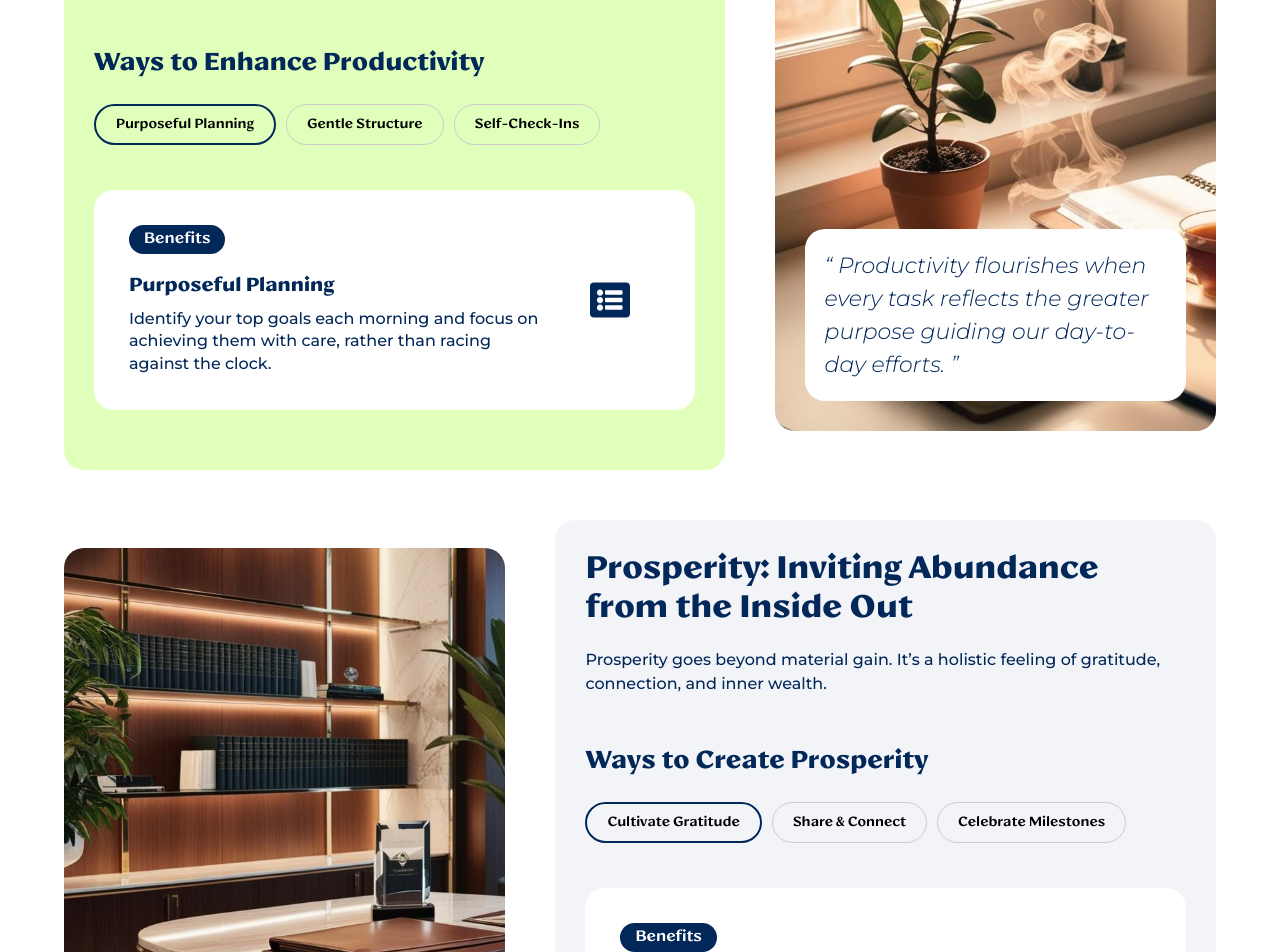
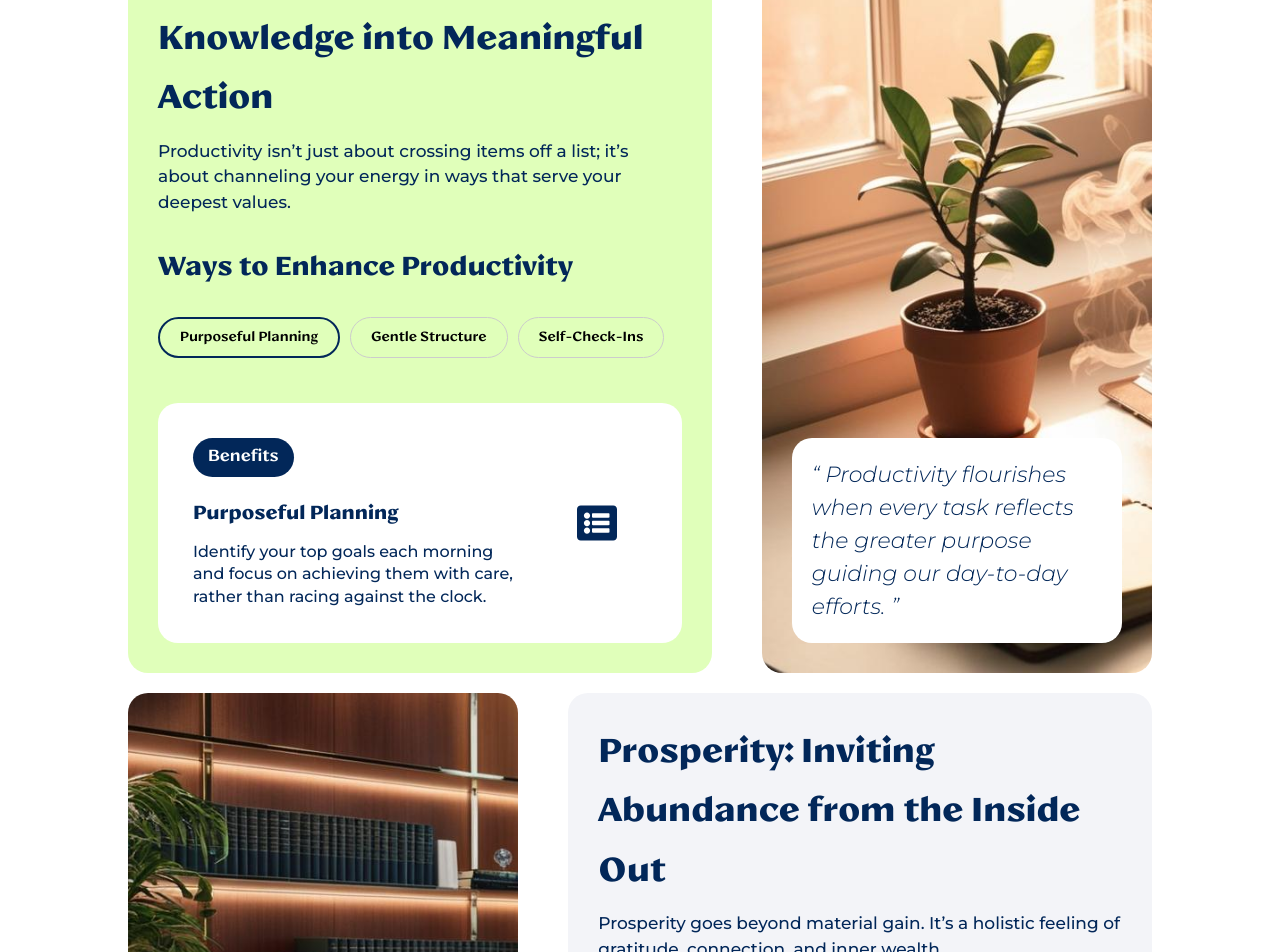
Before and after one commit to sidhartha8011/onelifewellnessv1, a React (Vite) app: page /why-it-matters in a window 1280 px wide. Shown: the part 1300-2252 px from the top of the page. Built offline with nearby package versions, Linux system fonts and the light colour scheme.

Commit message:
updated cards section

```diff
--- /dev/null
+++ b/src/components/Cards.jsx
@@ -0,0 +1,27 @@
+import React from 'react';
+
+const Cards = () => {
+  return (
+    <div className="olw-stack-cares-container">
+      <ul className="olw-stack-cares-cards">
+        <li className="olw-stack-cares-card" id="card1">
+          <div className="olw-stack-cares-card-body">
+            <h2>Card 1</h2>
+          </div>
+        </li>
+        <li className="olw-stack-cares-card" id="card2">
+          <div className="olw-stack-cares-card-body">
+            <h2>Card 2</h2>
+          </div>
+        </li>
+        <li className="olw-stack-cares-card" id="card3">
+          <div className="olw-stack-cares-card-body">
+            <h2>Card 3</h2>
+          </div>
+        </li>
+      </ul>
+    </div>
+  );
+};
+
+export default Cards;
--- a/src/components/OLWHero.jsx
+++ b/src/components/OLWHero.jsx
@@ -24,7 +24,7 @@ const OLWHero = ({ heading, subHeading, fontSize }) => {
           variants={fadeInUp}
           style={{ fontSize }}
         >
-          <LinearGradient gradient={['to left', '#BDF779 ,#022759']}  fallbackColor="black"  ><span className='font-weight-bold'>  {heading}</span>
+          <LinearGradient gradient={['to left',  '#AADB71 ,#053090']}  fallbackColor="black"  ><span className='font-weight-bold'>  {heading}</span>
   </LinearGradient>
 
         </motion.h1>
--- a/src/index.css
+++ b/src/index.css
@@ -3,6 +3,7 @@
 @import './styles/Components.css';
 @import './styles/Home.css';
 @import './styles/Pages.css';
+@import './styles/cards.css';
 @import './styles/whoweare.css';
 
 /* Inter Font */
@@ -235,7 +236,8 @@ button {
 
 /* Global Scrollbar Styles */
 ::-webkit-scrollbar {
-  width: 5px;
+  width: 0px;
+  position: absolute;
   height: 8px;
 }
 
--- a/src/pages/WhyItMatters.jsx
+++ b/src/pages/WhyItMatters.jsx
@@ -1,81 +1,97 @@
-import React, { useState } from 'react';
-import { GiMeditation } from 'react-icons/gi';
-import { MdSelfImprovement } from 'react-icons/md';
-import { FaShieldAlt, FaListAlt, FaRegHeart, FaTrophy } from 'react-icons/fa';
-import { AiOutlineSchedule, AiOutlineGift } from 'react-icons/ai';
-import { IoMdPeople } from 'react-icons/io';
-import SEO from '../components/SEO'; // Assuming you have SEO component
-import OLWHero from '../components/OLWHero'; // Assuming you have this hero component
-import CallToAction from '../components/CallToAction';
-import { motion } from 'framer-motion';
+import React, { useState } from "react";
+import { GiMeditation } from "react-icons/gi";
+import { MdSelfImprovement } from "react-icons/md";
+import { FaShieldAlt, FaListAlt, FaRegHeart, FaTrophy } from "react-icons/fa";
+import { AiOutlineSchedule, AiOutlineGift } from "react-icons/ai";
+import { IoMdPeople } from "react-icons/io";
+import SEO from "../components/SEO"; // Assuming you have SEO component
+import OLWHero from "../components/OLWHero"; // Assuming you have this hero component
+import CallToAction from "../components/CallToAction";
+import { motion } from "framer-motion";
+import Cards from "../components/Cards";
 
 const WhyItMatters = () => {
   const seoData = {
     title: "Why Peace, Productivity, and Prosperity Matter",
-    description: "Discover how Peace, Productivity, and Prosperity are the three pillars of holistic wellness, leading to a life of fulfillment and transformation.",
+    description:
+      "Discover how Peace, Productivity, and Prosperity are the three pillars of holistic wellness, leading to a life of fulfillment and transformation.",
     keywords: "peace, productivity, prosperity, wellness, holistic health",
     ogImage: "https://via.placeholder.com/1200x630",
     ogTitle: "Why Peace, Productivity, and Prosperity Matter",
-    ogDescription: "Learn why achieving peace, productivity, and prosperity can transform your life and enhance your well-being.",
+    ogDescription:
+      "Learn why achieving peace, productivity, and prosperity can transform your life and enhance your well-being.",
   };
 
   const peace = [
     {
-      name: 'Mindful Pauses',
-      content: 'Take brief moments throughout the day to breathe slowly and ground yourself.',
-      icon: <GiMeditation size={40} className='ppp-icons' />,
+      name: "Mindful Pauses",
+      content:
+        "Take brief moments throughout the day to breathe slowly and ground yourself.",
+      icon: <GiMeditation size={40} className="ppp-icons" />,
     },
     {
-      name: 'Gentle Self-Reflection',
-      content: 'Notice where stress resides in your body and explore journaling or quiet contemplation to release it.',
-      icon: <MdSelfImprovement size={40} className='ppp-icons' />,
+      name: "Gentle Self-Reflection",
+      content:
+        "Notice where stress resides in your body and explore journaling or quiet contemplation to release it.",
+      icon: <MdSelfImprovement size={40} className="ppp-icons" />,
     },
     {
-      name: 'Kind Boundaries',
-      content: 'Learn to say “no” when needed, preserving your emotional energy for what truly matters.',
-      icon: <FaShieldAlt size={40} className='ppp-icons' />,
+      name: "Kind Boundaries",
+      content:
+        "Learn to say “no” when needed, preserving your emotional energy for what truly matters.",
+      icon: <FaShieldAlt size={40} className="ppp-icons" />,
     },
   ];
 
   const productivity = [
     {
-      name: 'Purposeful Planning',
-      content: 'Identify your top goals each morning and focus on achieving them with care, rather than racing against the clock.',
-      icon: <FaListAlt size={40} className='ppp-icons' />,
+      name: "Purposeful Planning",
+      content:
+        "Identify your top goals each morning and focus on achieving them with care, rather than racing against the clock.",
+      icon: <FaListAlt size={40} className="ppp-icons" />,
     },
     {
-      name: 'Gentle Structure',
-      content: 'Incorporate short breaks and movement to maintain steady energy, preventing fatigue.',
-      icon: <AiOutlineSchedule size={40} className='ppp-icons' />,
+      name: "Gentle Structure",
+      content:
+        "Incorporate short breaks and movement to maintain steady energy, preventing fatigue.",
+      icon: <AiOutlineSchedule size={40} className="ppp-icons" />,
     },
     {
-      name: 'Self-Check-Ins',
-      content: 'Regularly assess how your tasks align with your core values and adjust if you feel off track.',
-      icon: <FaRegHeart size={40} className='ppp-icons' />,
+      name: "Self-Check-Ins",
+      content:
+        "Regularly assess how your tasks align with your core values and adjust if you feel off track.",
+      icon: <FaRegHeart size={40} className="ppp-icons" />,
     },
   ];
 
   const prosperity = [
     {
-      name: 'Cultivate Gratitude',
-      content: 'Recognize the small gifts in each day—acts of kindness, moments of joy, simple comforts.',
-      icon: <AiOutlineGift size={40} className='ppp-icons' />,
+      name: "Cultivate Gratitude",
+      content:
+        "Recognize the small gifts in each day—acts of kindness, moments of joy, simple comforts.",
+      icon: <AiOutlineGift size={40} className="ppp-icons" />,
     },
     {
-      name: 'Share & Connect',
-      content: 'Engage with others through supportive communities or mutual learning, enriching your sense of purpose.',
-      icon: <IoMdPeople size={40} className='ppp-icons' />,
+      name: "Share & Connect",
+      content:
+        "Engage with others through supportive communities or mutual learning, enriching your sense of purpose.",
+      icon: <IoMdPeople size={40} className="ppp-icons" />,
     },
     {
-      name: 'Celebrate Milestones',
-      content: 'Acknowledge personal achievements—even minor ones—to spark ongoing motivation and confidence.',
-      icon: <FaTrophy size={40} className='ppp-icons' />,
+      name: "Celebrate Milestones",
+      content:
+        "Acknowledge personal achievements—even minor ones—to spark ongoing motivation and confidence.",
+      icon: <FaTrophy size={40} className="ppp-icons" />,
     },
   ];
 
-  const [activePeaceTab, setActivePeaceTab] = useState('Mindful Pauses');
-  const [activeProductivityTab, setActiveProductivityTab] = useState('Purposeful Planning');
-  const [activeProsperityTab, setActiveProsperityTab] = useState('Cultivate Gratitude');
+  const [activePeaceTab, setActivePeaceTab] = useState("Mindful Pauses");
+  const [activeProductivityTab, setActiveProductivityTab] = useState(
+    "Purposeful Planning"
+  );
+  const [activeProsperityTab, setActiveProsperityTab] = useState(
+    "Cultivate Gratitude"
+  );
 
   return (
     <>
@@ -91,11 +107,16 @@ const WhyItMatters = () => {
           animate={{ opacity: 1, y: 0 }}
           transition={{ duration: 1, delay: 0.2 }}
         >
-          At One Life Wellness, we believe true well-being comes from aligning peace, productivity, and prosperity, fostering inner tranquility, meaningful accomplishments, and lasting fulfillment.
+          At One Life Wellness, we believe true well-being comes from aligning
+          peace, productivity, and prosperity, fostering inner tranquility,
+          meaningful accomplishments, and lasting fulfillment.
         </motion.p>
       </div>
       <div className="bottom-100">
-        {/* Peace Section */}
+        <div className="olw-stack-cares-container">
+          <ul className="olw-stack-cares-cards">
+            <li className="olw-stack-cares-card" id="card1">
+              <div className="olw-stack-cares-card-body">
                 <section className="whim-main-layout">
                   <motion.div
                     className="whim-image-cotainer peace-background"
@@ -103,7 +124,10 @@ const WhyItMatters = () => {
                     animate={{ opacity: 1, x: 0 }}
                     transition={{ duration: 1 }}
                   >
-            <p className='quotes'>“ In the stillness of a peaceful mind, every breath becomes a gentle reminder of our own resilience. ”</p>
+                    <p className="quotes">
+                      “ In the stillness of a peaceful mind, every breath
+                      becomes a gentle reminder of our own resilience. ”
+                    </p>
                   </motion.div>
                   <motion.div
                     className="whim-content-container"
@@ -123,7 +147,9 @@ const WhyItMatters = () => {
                       animate={{ opacity: 1, y: 0 }}
                       transition={{ duration: 1, delay: 0.9 }}
                     >
-              Peace is the cornerstone of well-being. By cultivating a peaceful mind and nurturing calm in our lives, we unlock the ability to navigate challenges with resilience.
+                      Peace is the cornerstone of well-being. By cultivating a
+                      peaceful mind and nurturing calm in our lives, we unlock
+                      the ability to navigate challenges with resilience.
                     </motion.p>
                     <div className="whim-tab-container">
                       <motion.h3
@@ -138,7 +164,9 @@ const WhyItMatters = () => {
                           <motion.button
                             key={tab.name}
                             onClick={() => setActivePeaceTab(tab.name)}
-                    className={`whim-tab-button ${activePeaceTab === tab.name ? 'whim-active' : ''}`}
+                            className={`whim-tab-button ${
+                              activePeaceTab === tab.name ? "whim-active" : ""
+                            }`}
                             initial={{ opacity: 0, y: 50 }}
                             animate={{ opacity: 1, y: 0 }}
                             transition={{ duration: 1, delay: 1.3 }}
@@ -158,9 +186,13 @@ const WhyItMatters = () => {
                                   animate={{ opacity: 1, y: 0 }}
                                   transition={{ duration: 1, delay: 0.1 }}
                                 >
-                          <span className="whim-benefit-title">Benefits</span>
+                                  <span className="whim-benefit-title">
+                                    Benefits
+                                  </span>
                                   <h4 className="whim-tab-title">{tab.name}</h4>
-                          <p className="whim-tab-description">{tab.content}</p>
+                                  <p className="whim-tab-description">
+                                    {tab.content}
+                                  </p>
                                 </motion.div>
                                 <div className="whim-tab-icon">{tab.icon}</div>
                               </div>
@@ -170,8 +202,10 @@ const WhyItMatters = () => {
                     </div>
                   </motion.div>
                 </section>
-
-        {/* Productivity Section */}
+              </div>
+            </li>
+            <li className="olw-stack-cares-card" id="card2">
+              <div className="olw-stack-cares-card-body">
                 <section className="whim-main-layout">
                   <motion.div
                     className="whim-content-container primary-light-green-bg"
@@ -184,14 +218,17 @@ const WhyItMatters = () => {
                       animate={{ opacity: 1, y: 0 }}
                       transition={{ duration: 1, delay: 0.7 }}
                     >
-              Productivity: Transforming Knowledge into Meaningful Action
+                      Productivity: Transforming Knowledge into Meaningful
+                      Action
                     </motion.h2>
                     <motion.p
                       initial={{ opacity: 0, y: 50 }}
                       animate={{ opacity: 1, y: 0 }}
                       transition={{ duration: 1, delay: 0.9 }}
                     >
-              Productivity isn’t just about crossing items off a list; it’s about channeling your energy in ways that serve your deepest values.
+                      Productivity isn’t just about crossing items off a list;
+                      it’s about channeling your energy in ways that serve your
+                      deepest values.
                     </motion.p>
                     <div className="whim-tab-container">
                       <motion.h3
@@ -206,7 +243,11 @@ const WhyItMatters = () => {
                           <motion.button
                             key={tab.name}
                             onClick={() => setActiveProductivityTab(tab.name)}
-                    className={`whim-tab-button ${activeProductivityTab === tab.name ? 'whim-active' : ''}`}
+                            className={`whim-tab-button ${
+                              activeProductivityTab === tab.name
+                                ? "whim-active"
+                                : ""
+                            }`}
                             initial={{ opacity: 0, y: 50 }}
                             animate={{ opacity: 1, y: 0 }}
                             transition={{ duration: 1, delay: 1.3 }}
@@ -226,9 +267,13 @@ const WhyItMatters = () => {
                                   animate={{ opacity: 1, y: 0 }}
                                   transition={{ duration: 1, delay: 0.1 }}
                                 >
-                          <span className="whim-benefit-title">Benefits</span>
+                                  <span className="whim-benefit-title">
+                                    Benefits
+                                  </span>
                                   <h4 className="whim-tab-title">{tab.name}</h4>
-                          <p className="whim-tab-description">{tab.content}</p>
+                                  <p className="whim-tab-description">
+                                    {tab.content}
+                                  </p>
                                 </motion.div>
                                 <div className="whim-tab-icon">{tab.icon}</div>
                               </div>
@@ -243,11 +288,16 @@ const WhyItMatters = () => {
                     animate={{ opacity: 1, x: 0 }}
                     transition={{ duration: 1, delay: 0 }}
                   >
-            <p className='quotes'>“ Productivity flourishes when every task reflects the greater purpose guiding our day-to-day efforts. ”</p>
+                    <p className="quotes">
+                      “ Productivity flourishes when every task reflects the
+                      greater purpose guiding our day-to-day efforts. ”
+                    </p>
                   </motion.div>
                 </section>
-
-        {/* Prosperity Section */}
+              </div>
+            </li>
+            <li className="olw-stack-cares-card" id="card3">
+              <div className="olw-stack-cares-card-body">
                 <section className="whim-main-layout">
                   <motion.div
                     className="whim-image-cotainer prosperity-background"
@@ -255,7 +305,10 @@ const WhyItMatters = () => {
                     animate={{ opacity: 1, x: 0 }}
                     transition={{ duration: 1 }}
                   >
-            <p className='quotes'>“ Prosperity blossoms when the heart brims with gratitude. ”</p>
+                    <p className="quotes">
+                      “ Prosperity blossoms when the heart brims with gratitude.
+                      ”
+                    </p>
                   </motion.div>
                   <motion.div
                     className="whim-content-container"
@@ -275,7 +328,8 @@ const WhyItMatters = () => {
                       animate={{ opacity: 1, y: 0 }}
                       transition={{ duration: 1, delay: 0.9 }}
                     >
-              Prosperity goes beyond material gain. It’s a holistic feeling of gratitude, connection, and inner wealth.
+                      Prosperity goes beyond material gain. It’s a holistic
+                      feeling of gratitude, connection, and inner wealth.
                     </motion.p>
                     <div className="whim-tab-container">
                       <motion.h3
@@ -290,7 +344,11 @@ const WhyItMatters = () => {
                           <motion.button
                             key={tab.name}
                             onClick={() => setActiveProsperityTab(tab.name)}
-                    className={`whim-tab-button ${activeProsperityTab === tab.name ? 'whim-active' : ''}`}
+                            className={`whim-tab-button ${
+                              activeProsperityTab === tab.name
+                                ? "whim-active"
+                                : ""
+                            }`}
                             initial={{ opacity: 0, y: 50 }}
                             animate={{ opacity: 1, y: 0 }}
                             transition={{ duration: 1, delay: 1.3 }}
@@ -310,9 +368,13 @@ const WhyItMatters = () => {
                                   animate={{ opacity: 1, y: 0 }}
                                   transition={{ duration: 1, delay: 0.1 }}
                                 >
-                          <span className="whim-benefit-title">Benefits</span>
+                                  <span className="whim-benefit-title">
+                                    Benefits
+                                  </span>
                                   <h4 className="whim-tab-title">{tab.name}</h4>
-                          <p className="whim-tab-description">{tab.content}</p>
+                                  <p className="whim-tab-description">
+                                    {tab.content}
+                                  </p>
                                 </motion.div>
                                 <div className="whim-tab-icon">{tab.icon}</div>
                               </div>
@@ -322,6 +384,10 @@ const WhyItMatters = () => {
                     </div>
                   </motion.div>
                 </section>
+              </div>
+            </li>
+          </ul>
+        </div>
       </div>
       <CallToAction
         title="Ready to Take the Next Step?"
--- a/src/styles/Pages.css
+++ b/src/styles/Pages.css
@@ -992,15 +992,11 @@
     display: flex;
     flex-direction: row;
     gap: 50px;
-    padding: 0 5%;
-    margin: 50px 0;
     min-height: 300px;
-    align-items: center;
   }
 
   .whim-image-cotainer{
     width: 40%;
-    height: 570px;
     border-radius: 20px;
     padding: 30px;
     display: flex;
@@ -1039,12 +1035,11 @@
   }
   .whim-content-container{
     width: 60%;
-    min-height: 550px;
     background: var(--bg-light-grey2);
     display: flex;
-    justify-content: center;
+    justify-content: space-between;
     flex-direction: column;
-    gap: 20px;
+    gap: 10px;
     border-radius: 20px;
     padding: 30px;
   }
@@ -1075,7 +1070,8 @@
 
   .whim-tab-container{
     display: flex;
-    margin: 30px auto;
+    margin: 0px auto;
+    margin-top: 20px;
     gap: 25px;
     flex-direction: column;
   }
@@ -1093,6 +1089,11 @@
     cursor: pointer;
     font-size: 14px;
     border-radius: 50px;
+  }
+
+  .whim-tab-button:hover {
+    background-color: var(--primary-blue);
+    color: #ffffff;
   }
 
   .whim-tab-button.whim-active {
@@ -1149,6 +1150,18 @@
     border: 1px solid #000;
     border-radius: 15px;
   }
+
+  .wwa-page-quotes{
+    padding-left: 30px;
+    display: flex;
+    border-left: 2px solid var(--primary-blue);
+    padding-top: 10px;
+    color: #8ae915;
+    font-weight: 500;
+    gap: 10px;
+    min-height: 50px;
+  }
+
 
 /* mobile & tablet potrait version */
 
--- /dev/null
+++ b/src/styles/cards.css
@@ -0,0 +1,52 @@
+:root {
+    --cards: 3;
+    --cardHeight: 87vh;
+    --cardTopPadding: 1.5em;
+    --cardMargin: 4vw;
+  }
+
+  .olw-stack-cares-container {
+    width: 80%;
+
+    margin: 0 auto;
+    margin-top: 50px;
+  }
+
+  .olw-stack-cares-cards {
+    list-style: none;
+    display: grid;
+    grid-template-columns: 1fr;
+    grid-template-rows: repeat(var(--cards), var(--cardHeight));
+    gap: var(--cardMargin);
+    padding-bottom: calc(var(--cards) * var(--cardTopPadding));
+    margin-bottom: var(--cardMargin);
+  }
+
+  #card1 {
+    --index: 1;
+  }
+  #card2 {
+    --index: 2;
+  }
+  #card3 {
+    --index: 3;
+  }
+
+  .olw-stack-cares-card {
+    position: sticky;
+    top: 0;
+    padding-top: calc(var(--index) * var(--cardTopPadding));
+  }
+
+
+  .olw-stack-cares-card-body {
+    box-sizing: border-box;
+    width: 100%;
+    border-radius: 50px;
+    height: fit-content;
+    background: #ffffff;
+    display: flex;
+    justify-content: center;
+    align-items: center;
+    transition: all 0.5s;
+  }
```
Also changed, not shown: src/components/DynamicButton.jsx (added, +75 -0 lines), src/pages/Home.jsx (+8 -3 lines), src/pages/WhoWeAre.jsx (+5 -5 lines), src/styles/Home.css (+40 -8 lines). Lines whose indentation alone changed are shown as unchanged.
